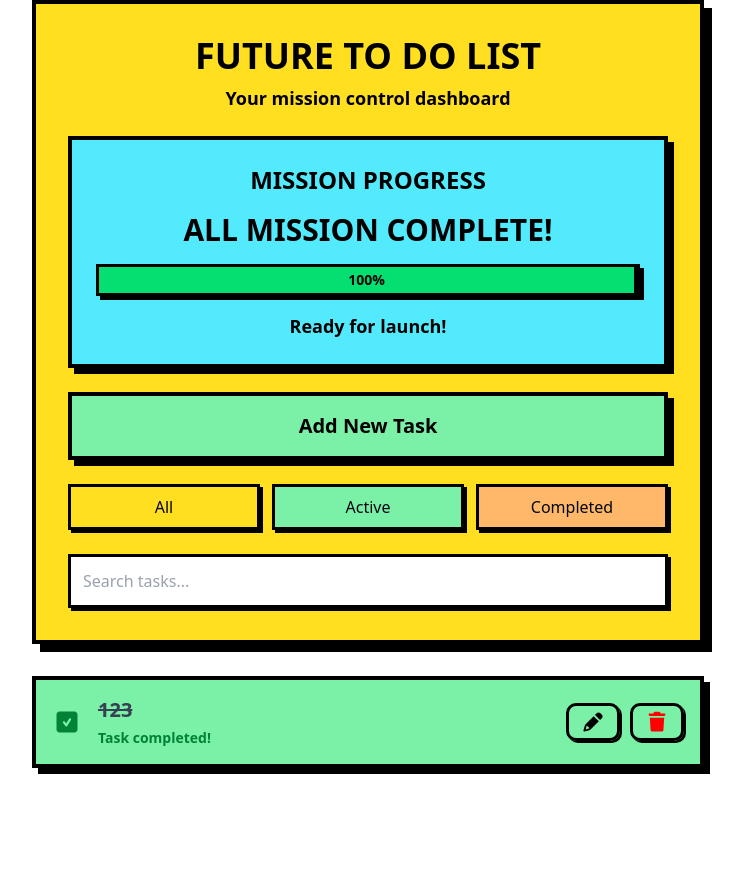
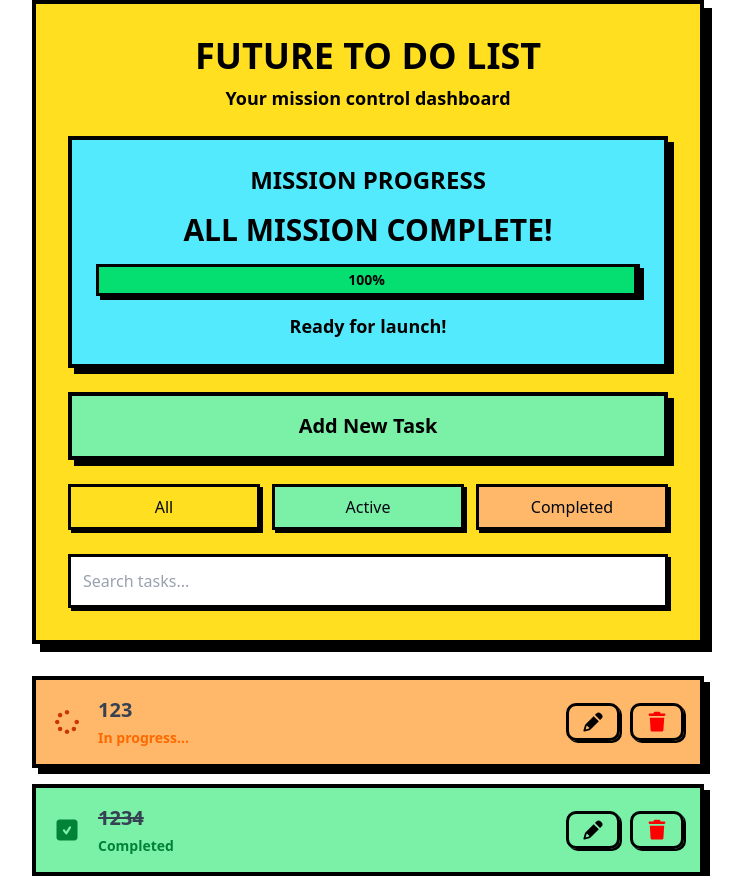
Before and after one commit to anh26tran11/TODOLIST, a React (Vite) app: page / in a window 1280 px wide. Shown: the whole page, without its empty margins (272-1015 px from the left). Before the commit the page ends 800 px from the top, so only its background shows below. Built offline with nearby package versions, Linux system fonts and the light colour scheme.

Commit message:
Refactor TodoItem component to accept listItem prop and update rendering logic

```diff
--- a/src/App.jsx
+++ b/src/App.jsx
@@ -4,6 +4,18 @@ import viteLogo from "/vite.svg";
 import TodoHeader from "./components/TodoHeader";
 import TodoItem from "./components/TodoItem";
 function App() {
+  const listItem = [
+    {
+      id: 1,
+      name: "123",
+      isCompleted: false,
+    },
+    {
+      id: 2,
+      name: "1234",
+      isCompleted: true,
+    },
+  ];
   return (
     <div className="max-w-2xl mx-auto">
       <div className="bg-yellow-300 border-4 border-black shadow-[8px_8px_0px_0px_rgba(0,0,0,1)] rounded-none p-8 mb-8">
@@ -45,7 +57,7 @@ function App() {
           value=""
         ></input>
       </div>
-      <TodoItem />
+      <TodoItem listItem={listItem} />
     </div>
   );
 }
--- a/src/components/TodoItem/index.jsx
+++ b/src/components/TodoItem/index.jsx
@@ -1,13 +1,19 @@
 import React from "react";
 import { Button } from "../ui/button";
 
-const TodoItem = () => {
+const TodoItem = ({ listItem }) => {
   return (
-    <div>
-      <div class="space-y-4">
-        <div class="bg-green-300 relative border-4 border-black shadow-[6px_6px_0px_0px_rgba(0,0,0,1)] rounded-none p-4 transform hover:translate-x-1 hover:translate-y-1 hover:shadow-[4px_4px_0px_0px_rgba(0,0,0,1)] transition-all duration-200">
-          <div class="flex items-center gap-4">
-            <div class="text-3xl cursor-pointer">
+    <div className="space-y-4">
+      {listItem.map((item) => (
+        <div
+          key={item.id}
+          className={`relative ${
+            item.isCompleted ? "bg-green-300" : "bg-orange-300"
+          } relative border-4 border-black shadow-[6px_6px_0px_0px_rgba(0,0,0,1)] rounded-none p-4 transform hover:translate-x-1 hover:translate-y-1 hover:shadow-[4px_4px_0px_0px_rgba(0,0,0,1)] transition-all duration-200`}
+        >
+          <div className="flex items-center gap-4">
+            <div className="text-3xl cursor-pointer">
+              {item.isCompleted ? (
                 <svg
                   width="30"
                   fill="#008336"
@@ -16,31 +22,51 @@ const TodoItem = () => {
                 >
                   <path d="M160 96C124.7 96 96 124.7 96 160L96 480C96 515.3 124.7 544 160 544L480 544C515.3 544 544 515.3 544 480L544 160C544 124.7 515.3 96 480 96L160 96zM404.4 276.7L324.4 404.7C320.2 411.4 313 415.6 305.1 416C297.2 416.4 289.6 412.8 284.9 406.4L236.9 342.4C228.9 331.8 231.1 316.8 241.7 308.8C252.3 300.8 267.3 303 275.3 313.6L302.3 349.6L363.7 251.3C370.7 240.1 385.5 236.6 396.8 243.7C408.1 250.8 411.5 265.5 404.4 276.8z"></path>
                 </svg>
+              ) : (
+                <svg
+                  width="30"
+                  fill="#ca3500"
+                  xmlns="http://www.w3.org/2000/svg"
+                  viewBox="0 0 640 640"
+                >
+                  <path d="M272 112C272 85.5 293.5 64 320 64C346.5 64 368 85.5 368 112C368 138.5 346.5 160 320 160C293.5 160 272 138.5 272 112zM272 528C272 501.5 293.5 480 320 480C346.5 480 368 501.5 368 528C368 554.5 346.5 576 320 576C293.5 576 272 554.5 272 528zM112 272C138.5 272 160 293.5 160 320C160 346.5 138.5 368 112 368C85.5 368 64 346.5 64 320C64 293.5 85.5 272 112 272zM480 320C480 293.5 501.5 272 528 272C554.5 272 576 293.5 576 320C576 346.5 554.5 368 528 368C501.5 368 480 346.5 480 320zM139 433.1C157.8 414.3 188.1 414.3 206.9 433.1C225.7 451.9 225.7 482.2 206.9 501C188.1 519.8 157.8 519.8 139 501C120.2 482.2 120.2 451.9 139 433.1zM139 139C157.8 120.2 188.1 120.2 206.9 139C225.7 157.8 225.7 188.1 206.9 206.9C188.1 225.7 157.8 225.7 139 206.9C120.2 188.1 120.2 157.8 139 139zM501 433.1C519.8 451.9 519.8 482.2 501 501C482.2 519.8 451.9 519.8 433.1 501C414.3 482.2 414.3 451.9 433.1 433.1C451.9 414.3 482.2 414.3 501 433.1z"></path>
+                </svg>
+              )}
             </div>
-            <div class="flex-1">
-              <p class="text-xl font-bold line-through text-gray-700">123</p>
-              <p class="text-sm font-bold text-green-700 mt-1">
-                Task completed!
+            <div className="flex-1">
+              <p
+                className={`text-xl font-bold ${
+                  item.isCompleted ? "line-through" : ""
+                } text-gray-700`}
+              >
+                {item.name}
               </p>
-              <Button
-                data-slot="dialog-trigger"
-                class="inline-flex items-center justify-center gap-2 whitespace-nowrap text-sm font-medium transition-all disabled:pointer-events-none disabled:opacity-50 [&amp;_svg]:pointer-events-none [&amp;_svg:not([class*='size-'])]:size-4 shrink-0 [&amp;_svg]:shrink-0 outline-none focus-visible:border-ring focus-visible:ring-ring/50 focus-visible:ring-[3px] aria-invalid:ring-destructive/20 dark:aria-invalid:ring-destructive/40 aria-invalid:border-destructive text-primary-foreground shadow-xs has-[&gt;svg]:px-3 w-auto h-auto border-3 rounded-lg border-black [box-shadow:2px_2px_0px_#000!important] bg-transparent absolute right-20 top-1/2 transform -translate-y-1/2 px-3 py-1 ml-4"
+              <p
+                className={`text-sm font-bold ${
+                  item.isCompleted ? "text-green-700" : "text-orange-500"
+                } mt-1`}
+              >
+                {item.isCompleted ? "Completed" : "In progress..."}
+              </p>
+            </div>
+            <button
+              className="inline-flex items-center justify-center gap-2 whitespace-nowrap text-sm font-medium transition-all disabled:pointer-events-none disabled:opacity-50 [&_svg]:pointer-events-none [&_svg:not([class*='size-'])]:size-4 shrink-0 [&_svg]:shrink-0 outline-none focus-visible:border-ring focus-visible:ring-ring/50 focus-visible:ring-[3px] aria-invalid:ring-destructive/20 dark:aria-invalid:ring-destructive/40 aria-invalid:border-destructive text-primary-foreground shadow-xs has-[>svg]:px-3 w-auto h-auto border-3 rounded-lg border-black [box-shadow:2px_2px_0px_#000!important] bg-transparent absolute right-20 top-1/2 transform -translate-y-1/2 px-3 py-1 ml-4"
               type="button"
               aria-haspopup="dialog"
               aria-expanded="false"
-                aria-controls="radix-«ri»"
               data-state="closed"
             >
               <svg
-                  class="w-6! h-6!"
+                className="!w-6 !h-6"
                 fill="black"
                 xmlns="http://www.w3.org/2000/svg"
                 viewBox="0 0 640 640"
               >
-                  <path d="M100.4 417.2C104.5 402.6 112.2 389.3 123 378.5L304.2 197.3L338.1 163.4C354.7 180 389.4 214.7 442.1 267.4L476 301.3L442.1 335.2L260.9 516.4C250.2 527.1 236.8 534.9 222.2 539L94.4 574.6C86.1 576.9 77.1 574.6 71 568.4C64.9 562.2 62.6 553.3 64.9 545L100.4 417.2zM156 413.5C151.6 418.2 148.4 423.9 146.7 430.1L122.6 517L209.5 492.9C215.9 491.1 221.7 487.8 226.5 483.2L155.9 413.5zM510 267.4C493.4 250.8 458.7 216.1 406 163.4L372 129.5C398.5 103 413.4 88.1 416.9 84.6C430.4 71 448.8 63.4 468 63.4C487.2 63.4 505.6 71 519.1 84.6L554.8 120.3C568.4 133.9 576 152.3 576 171.4C576 190.5 568.4 209 554.8 222.5C551.3 226 536.4 240.9 509.9 267.4z"></path>
+                <path d="M100.4 417.2C104.5 402.6 112.2 389.3 123 378.5L304.2 197.3L338.1 163.4C354.7 180 389.4 214.7 442.1 267.4L476 301.3L442.1 335.2L260.9 516.4C250.2 527.1 236.8 534.9 222.2 539L94.4 574.6C86.1 576.9 77.1 574.6 71 568.4C64.9 562.2 62.6 553.3 64.9 545L100.4 417.2zM156 413.5C151.6 418.2 148.4 423.9 146.7 430.1L122.6 517L209.5 492.9C215.9 491.1 221.7 487.8 226.5 483.2L155.9 413.5zM510 267.4C493.4 250.8 458.7 216.1 406 163.4L372 129.5C398.5 103 413.4 88.1 416.9 84.6C430.4 71 448.8 63.4 468 63.4C487.2 63.4 505.6 71 519.1 84.6L554.8 120.3C568.4 133.9 576 152.3 576 171.4C576 190.5 568.4 209 554.8 222.5C551.3 226 536.4 240.9 509.9 267.4z" />
               </svg>
-              </Button>
-              <Button class="w-auto cursor-pointer ml-4 px-3 py-1 border-3 border-black shadow-[2px_2px_0px_#000] rounded-lg absolute right-4 top-1/2 transform -translate-y-1/2">
+            </button>
+
+            <button className="w-auto cursor-pointer ml-4 px-3 py-1 border-3 border-black shadow-[2px_2px_0px_#000] rounded-lg absolute right-4 top-1/2 transform -translate-y-1/2">
               <svg
                 width="24px"
                 height="24px"
@@ -48,13 +74,12 @@ const TodoItem = () => {
                 xmlns="http://www.w3.org/2000/svg"
                 viewBox="0 0 640 640"
               >
-                  <path d="M232.7 69.9L224 96L128 96C110.3 96 96 110.3 96 128C96 145.7 110.3 160 128 160L512 160C529.7 160 544 145.7 544 128C544 110.3 529.7 96 512 96L416 96L407.3 69.9C402.9 56.8 390.7 48 376.9 48L263.1 48C249.3 48 237.1 56.8 232.7 69.9zM512 208L128 208L149.1 531.1C150.7 556.4 171.7 576 197 576L443 576C468.3 576 489.3 556.4 490.9 531.1L512 208z"></path>
+                <path d="M232.7 69.9L224 96L128 96C110.3 96 96 110.3 96 128C96 145.7 110.3 160 128 160L512 160C529.7 160 544 145.7 544 128C544 110.3 529.7 96 512 96L416 96L407.3 69.9C402.9 56.8 390.7 48 376.9 48L263.1 48C249.3 48 237.1 56.8 232.7 69.9zM512 208L128 208L149.1 531.1C150.7 556.4 171.7 576 197 576L443 576C468.3 576 489.3 556.4 490.9 531.1L512 208z" />
               </svg>
-              </Button>
+            </button>
           </div>
         </div>
-        </div>
-      </div>
+      ))}
     </div>
   );
 };
--- a/src/components/ui/button.jsx
+++ b/src/components/ui/button.jsx
@@ -1,15 +1,15 @@
-import * as React from "react"
-import { Slot } from "@radix-ui/react-slot"
+import * as React from "react";
+import { Slot } from "@radix-ui/react-slot";
 import { cva } from "class-variance-authority";
 
-import { cn } from "@/lib/utils"
+import { cn } from "@/lib/utils";
 
 const buttonVariants = cva(
   "inline-flex items-center justify-center gap-2 whitespace-nowrap rounded-md text-sm font-medium transition-all disabled:pointer-events-none disabled:opacity-50 [&_svg]:pointer-events-none [&_svg:not([class*='size-'])]:size-4 shrink-0 [&_svg]:shrink-0 outline-none focus-visible:border-ring focus-visible:ring-ring/50 focus-visible:ring-[3px] aria-invalid:ring-destructive/20 dark:aria-invalid:ring-destructive/40 aria-invalid:border-destructive",
   {
     variants: {
       variant: {
-        default: "bg-primary text-primary-foreground hover:bg-primary/90",
+        default: "text-primary-foreground",
         destructive:
           "bg-destructive text-white hover:bg-destructive/90 focus-visible:ring-destructive/20 dark:focus-visible:ring-destructive/40 dark:bg-destructive/60",
         outline:
@@ -34,23 +34,18 @@ const buttonVariants = cva(
       size: "default",
     },
   }
-)
+);
 
-function Button({
-  className,
-  variant,
-  size,
-  asChild = false,
-  ...props
-}) {
-  const Comp = asChild ? Slot : "button"
+function Button({ className, variant, size, asChild = false, ...props }) {
+  const Comp = asChild ? Slot : "button";
 
   return (
     <Comp
       data-slot="button"
       className={cn(buttonVariants({ variant, size, className }))}
-      {...props} />
+      {...props}
+    />
   );
 }
 
-export { Button, buttonVariants }
+export { Button, buttonVariants };
```
Lines whose indentation alone changed are shown as unchanged.
